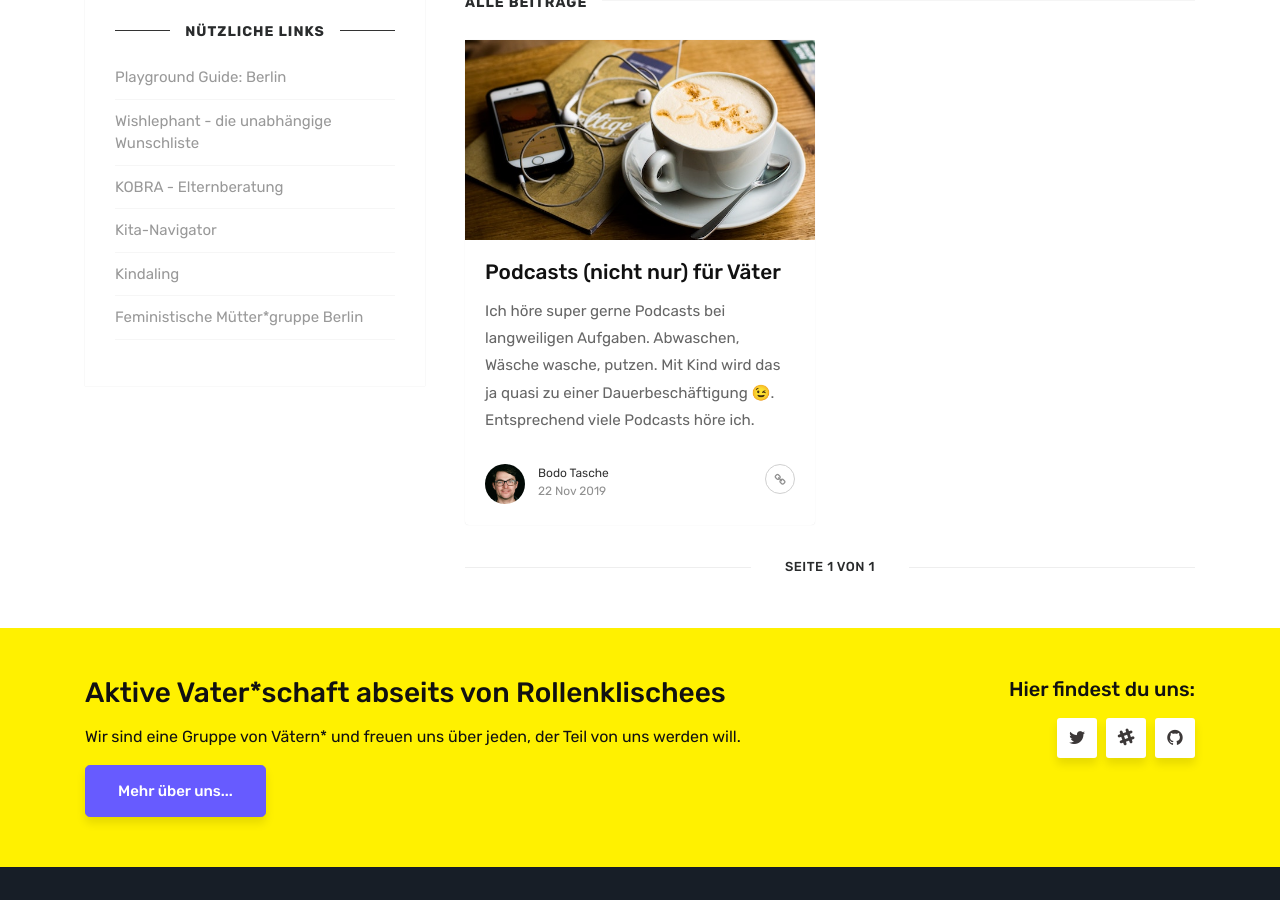
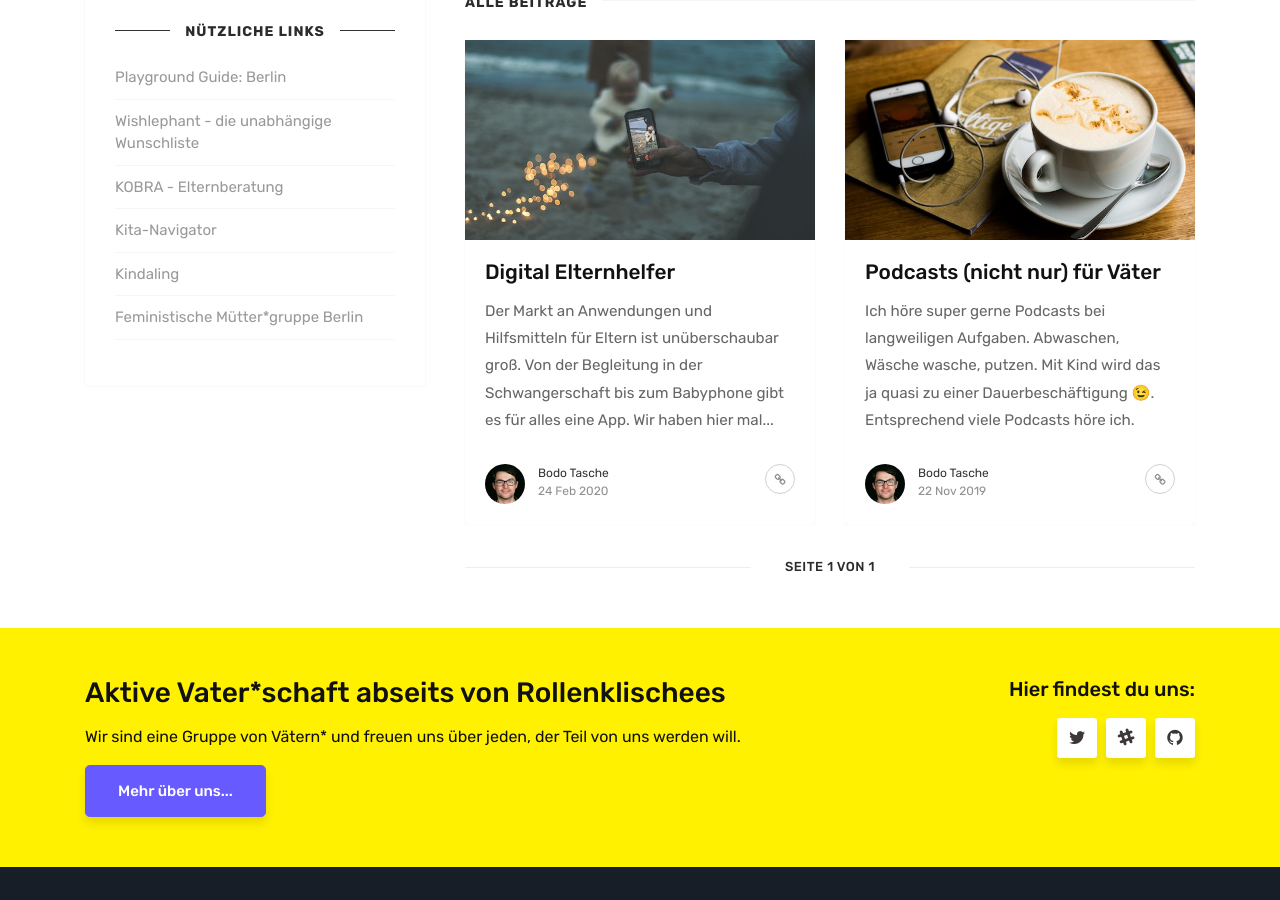
Before and after one commit to papiberlin/website, a Jekyll site: the page built from index.html, in a window 1280 px wide and 900 px high, scrolled down 1058 px. Built offline with Jekyll 4.4.1, drawn with Linux system fonts in a browser that asks for light colours; the list of posts is cut into pages by our own code; some of the changed lines change nothing that is shown.

Commit message:
added digitale elternhelfer

```diff
--- a/_layouts/default.html
+++ b/_layouts/default.html
@@ -73,7 +73,7 @@
                     <li class="nav-item">
                         <a class="nav-link" href="{{ site.baseurl }}/contact">Kontakt</a>
                     </li>
-                  <!--
+                    <!--
                     <li class="nav-item">
                         <a class="nav-link highlight" href="{{ site.baseurl}}/pages/beginner-kurs">Väter*-Kurs</a>
                     </li>
@@ -124,7 +124,7 @@
                     <div class="col-md-8">
                         <h3>Aktive Vater*schaft abseits von Rollenklischees</h3>
                         <p>Wir sind eine Gruppe von Vätern* und freuen uns über jeden, der Teil von uns werden will.</p>
-                        <a class="btn btn-primary btn-lg" href="#">Mehr über uns...</a>
+                        <a class="btn btn-primary btn-lg" href="/about">Mehr über uns...</a>
                     </div>
                     <div class="col-md-4 text-right footersocial">
                         <h5>Hier findest du uns:</h5>
--- /dev/null
+++ b/_posts/2020-02-24-digital-parenting.md
@@ -0,0 +1,36 @@
+---
+layout: post
+title:  "Digital Elternhelfer"
+author: bodo
+categories: [ Bibliothek ]
+image: assets/images/blog/digitale-elternhelfer.jpg
+image_description: Ein Mensch hält ein Telefon und fotografiert ein Kind, das Kind ist unscharf zu sehen im Hintergrund.
+image_credit: Foto von <a href="https://unsplash.com/@derekthomson">Derek Thomson</a>
+---
+
+Der Markt an Anwendungen und Hilfsmitteln für Eltern ist unüberschaubar groß. Von der Begleitung in der Schwangerschaft bis zum Babyphone gibt es für alles eine App. Wir haben hier mal zusammen getragen, was von anderen Eltern in der [Slack-Gruppe](/pages/slack) empfohlen wurde. Unterteilt in "vor" und "nach" der Geburt.
+
+Neben den Apps haben viele übrigens auch einen geteilten Kalender. Sei es mit Hilfe von Google Calendar, Apple iCloud oder mit einem selbst betriebenen Server. Dieser geteilter Kalender ist ein wichtiger erster Schritt das Thema [Mental-Load](https://english.emmaclit.com/2017/05/20/you-shouldve-asked/) zu managen.
+
+## Vor der Geburt
+
+* Baby Berlin
+  ([Android](https://play.google.com/store/apps/details?id=de.gesundheitbb.clbirth),
+  [iPhone](https://itunes.apple.com/de/app/baby-berlin-app/id976204677?l=en&mt=8)) - diese App gibt dir eine Übersicht, was alles zu erledigen ist, wenn ein Kind unterwegs ist. Ich bin immer noch überrascht, wie viele Formulare auszufüllen sind 😢.
+* [embryotox](https://www.embryotox.de/) - Welche Medikamente sind okay während der Schwangerschaft?
+* Als Schwangerschafts-Kalender nutzten einige [Ovia Pregnancy App](https://www.ovuline.com/#ovia-pregnancy-app) oder [Preglife](https://apps.apple.com/de/app/gravidkalender/id390427747). Dort siehst du das Stadium deines ungeborenen Kindes und lernst einiges über dessen Entwicklung.
+* [Kita Navigator](https://kita-navigator.berlin.de/) - Ja, das gehört leider zu der "vor der Geburt", zumindest in Berlin. Hier kannst du schon mal schauen, welche Kindergärten es in deiner Nähe gibt und dich dort bewerben.
+* [Contraction Timer](https://itunes.apple.com/de/app/labor-contraction-timer-birth/id1204868842?l=en&mt=8). Diese App brauchst du hoffentlich nur einige Stunden, aber dann ist es sehr hilfreich. Während der Wehen willst und kannst du nicht auch noch im Kopf rechnen, wie lange die letzte Wehe her war.
+
+## Nach der Geburt
+
+* Babies lieben das Geräusch von Wellen oder sonstigem Rauschen um einzuschlafen. Geschmäcker sind dabei extrem verschieden. Einige mögen das Geräusch eines Föns, andere eher Regen. Apps wie [Relax Meditations](https://www.ipnos.com/apps/relax-meditation/) sind da eine gute Hilfe in den ersten Wochen.
+* Du willst den Schlafrhythmus verstehen? Dir merken, welche Brust bei der letzten Fütterung genutzt wurde? Und das auch, wenn du selber nur 4 Stunden geschlafen hast? Dann sind Apps wie [Feed Baby](https://www.feedbaby.com.au/) oder [Baby Tracker](http://nighp.com/babytracker/) eine perfekte Hilfe.
+* Es gibt eine unglaublich große Anzahl an Spielplätzen. Einige sind leider etwas versteckter. In [Playground Guide: Berlin](https://berlin-playgrounds.de/) gibt es (fast) alle.
+* Ihr braucht Beschäftigung oder langweilt euch gerade? Bei [Kindaling](https://www.kindaling.de/) und [Berlin Mit Kind](https://berlinmitkind.de/) gibt es Newsletter mit den aktuellen Terminen für Eltern in der Stadt.
+* "Oje, ich wachse" ist ein Buch-Klassiker. Das ganze gibt es auch [als App](https://www.ojeichwachse.de/oje-ich-wachse-app/) mit einem schönen Kalender. Damit könnt ihr direkt sehen, wann welcher Sprung ansteht und euch entsprechend vorbereiten.
+* Mit Hilfe von [Luna](https://babyphone.app/) oder [BabyPhone 3G](https://www.tappytaps.com/apps/#Baby-Monitor-3G) könnt ihr auf ein Babyphone verzichten und nutzt ein altes Telefon dafür.
+* Vielen hilft es, ein Tagebuch zu führen, um die vielen schönen Momente festzuhalten. Dafür nutzen einige bei uns [DayGram](https://play.google.com/store/apps/details?id=net.saltycrackers.daygram&hl=en_US) oder [Day One](https://dayoneapp.com/).
+* Die Taufe oder der erste Geburtstag steht an und die Verwandten fragen, was sich euer Kind wünscht. Um da nicht den Überblick zu verlieren gibt es [Wishlephant](https://wishlephant.com).
+
+Fehlt hier noch eine App oder hast du einen Tipp? Dann [her damit](/contact).
```
Also changed, not shown: assets/images/blog/digitale-elternhelfer.jpg (added).
